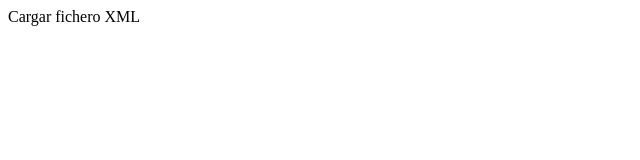
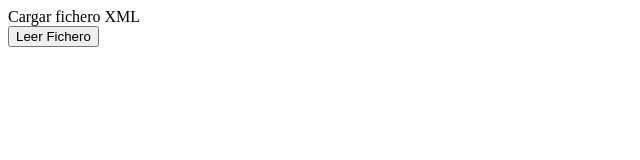
Before and after one commit to amurciaa61/Practicas-AJAX, a plain HTML site: page ajax.html in a window 1280 px wide. Shown: the whole page, without its empty margins (0-640 px from the left). Drawn offline with Linux system fonts and the light colour scheme.

Commit message:
incluyo boton

```diff
--- a/ajax.html
+++ b/ajax.html
@@ -6,7 +6,9 @@
     </head>
     <body>
 		<div>Cargar fichero XML</div>
-		<div id="ficheroXML"></div>
+		<div id="ficheroXML">
+            <button type="button" onclick="loadDoc()">Leer Fichero</button>
+        </div>
         <script src="ajax.js"></script>
         <script src="leerFicheroXML.js"></script>
 	</body>
```
